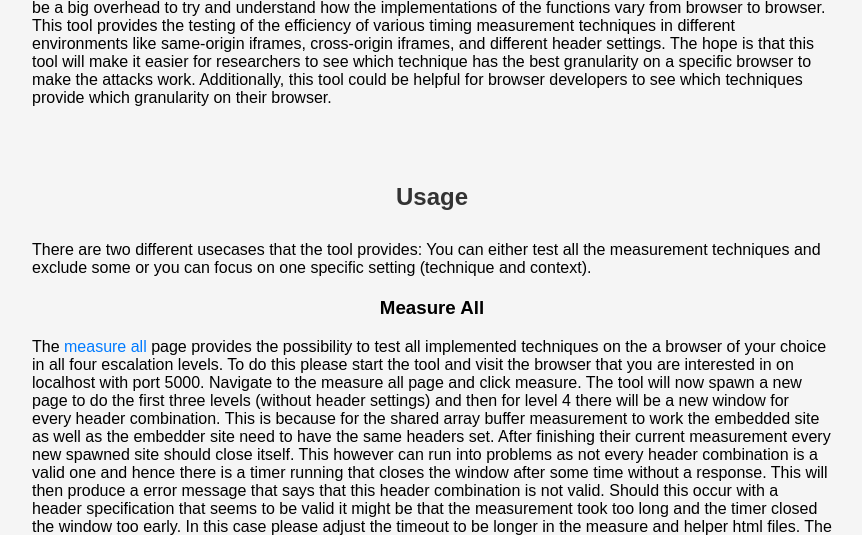
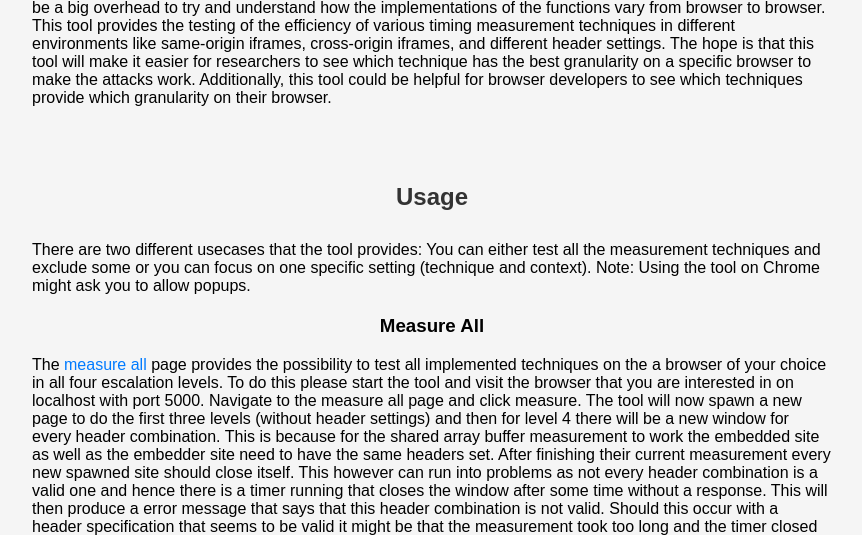
Before and after one commit to J-Dog32/side-channel-ctrl-F, a Flask app: page /about in a window 1280 px wide. Shown: the part 908-1443 px from the top of the page, without its empty margins (208-1070 px from the left). Run offline with Flask 3, Linux system fonts and the light colour scheme; parts of the project's set-up code (start-up, migrations or seed data) failed here and were passed over.

Commit message:
David changes

```diff
--- a/Side-Channel-CtrlF/board/templates/about.html
+++ b/Side-Channel-CtrlF/board/templates/about.html
@@ -75,6 +75,8 @@ Choose what to measure
     <p>
         There are two different usecases that the tool provides: You can either test all the measurement techniques and
         exclude some or you can focus on one specific setting (technique and context).
+
+        Note: Using the tool on Chrome might ask you to allow popups.
     </p>
 
     <h3>Measure All</h3>
--- a/Side-Channel-CtrlF/run.py
+++ b/Side-Channel-CtrlF/run.py
@@ -6,6 +6,7 @@ app, app_measure = create_app()
 
 if __name__ == '__main__':
     server1 = WSGIServer(("0.0.0.0", 5000), app)
+    print("Running on http://localhost:5000/")
     server1.start()
 
     server2 = WSGIServer(("0.0.0.0", 5001), app_measure)
```
Also changed, not shown: Side-Channel-CtrlF/requirements.txt (+50 -0 lines).
